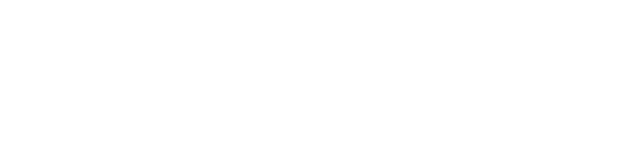
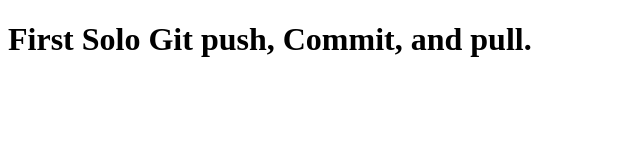
Before and after one commit to ColinJohnson747/firstsolorepo, a plain HTML site: page index.html in a window 1280 px wide. Shown: the whole page, without its empty margins (0-640 px from the left). Drawn offline with Linux system fonts and the light colour scheme.

Commit message:
Adding h1 to index.html

```diff
--- a/index.html
+++ b/index.html
@@ -6,6 +6,7 @@
     <title>First Solo Files</title>
 </head>
 <body>
+        <h1>First Solo Git push, Commit, and pull.</h1>
 
 </body>
 </html>
```
